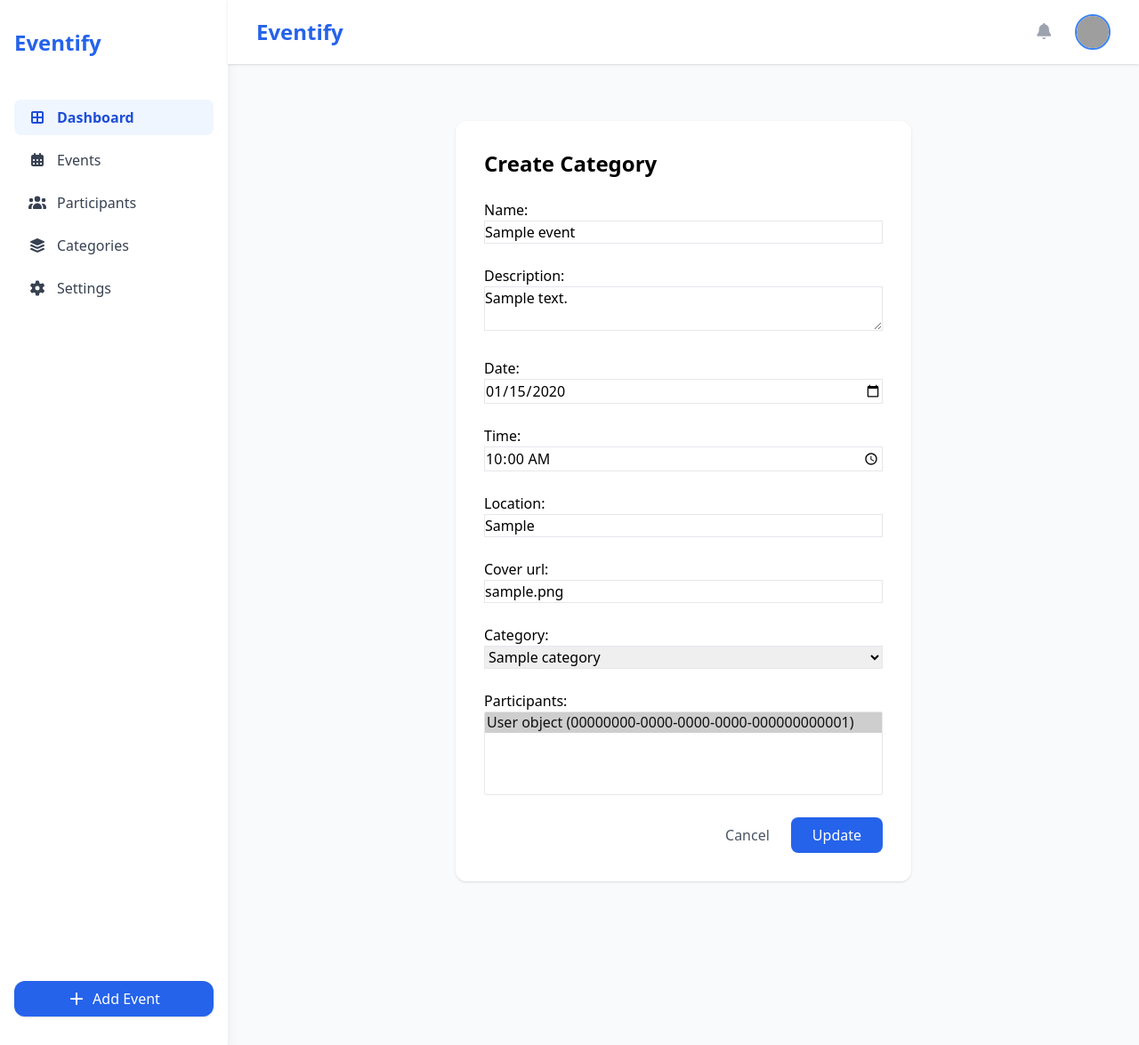
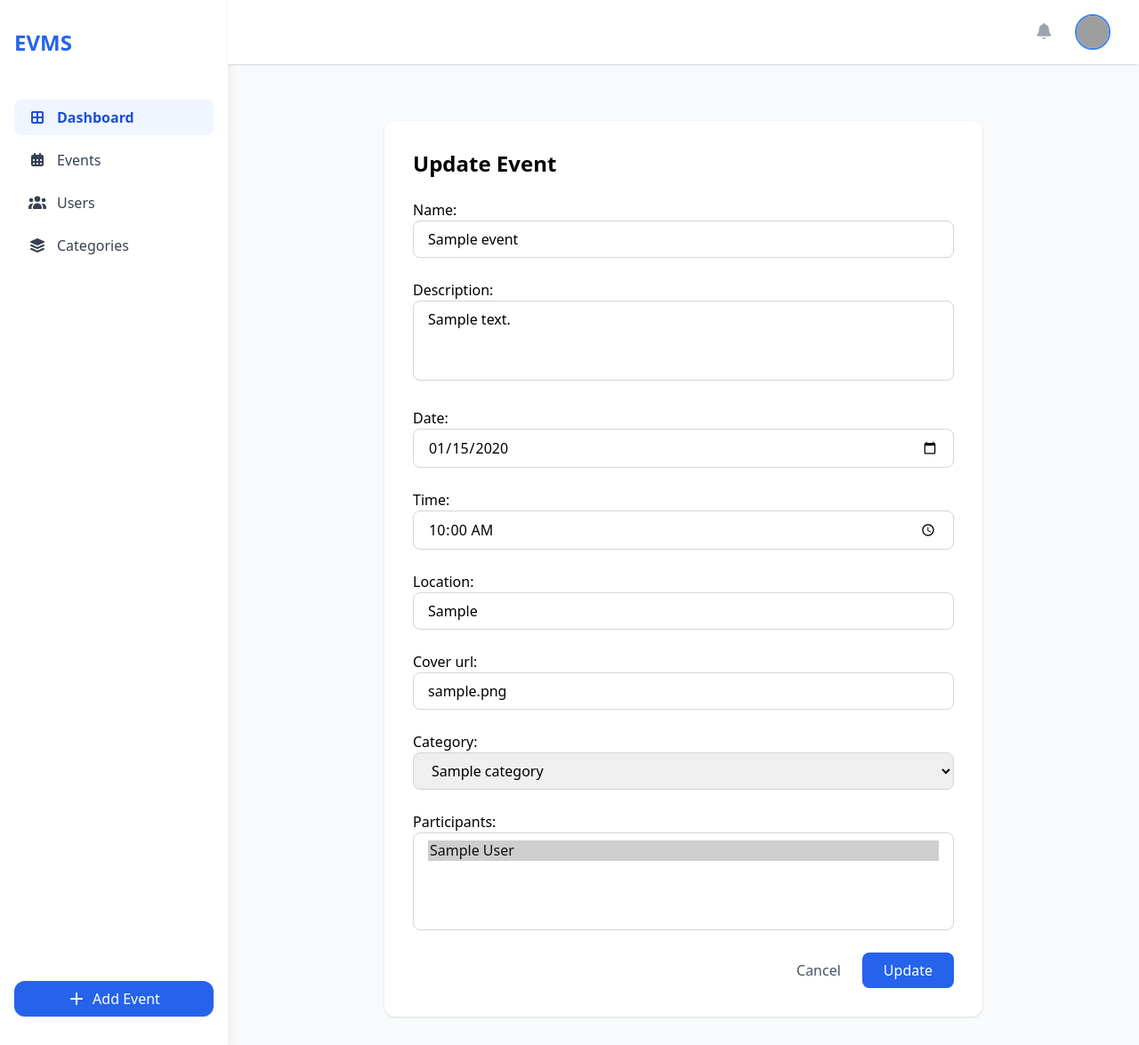
Before and after one commit to CodeMonkMI/phitro-event-managment-system, a Django app: page /events/00000000-0000-0000-0000-000000000001/update/ in a window 1280 px wide. Shown: the whole page at 89% size. Run offline with Django 5.2, Linux system fonts and the light colour scheme; tables that the repository leaves empty hold one stand-in row (values such as "Sample post"); some libraries are stand-ins or nearby versions; grey boxes are pictures that could not be loaded.

Commit message:
event crud completed

```diff
--- a/events/forms.py
+++ b/events/forms.py
@@ -4,7 +4,44 @@
 from users.models import User
 
 
-class EventsForm(forms.ModelForm):
+class StyledFormMixin:
+    """Mixing to apply style to form field"""
+
+    default_classes = "w-full border border-gray-300 rounded-lg px-4 py-2 focus:outline-none focus:border-blue-500"
+
+    def apply_styled_widgets(self):
+        for field_name, field in self.fields.items():  # type: ignore
+            if isinstance(field.widget, forms.TextInput):
+                field.widget.attrs.update(
+                    {
+                        "class": self.default_classes,
+                        "placeholder": f"Enter {field.label.lower()}",
+                    }
+                )
+            elif isinstance(field.widget, forms.Textarea):
+                field.widget.attrs.update(
+                    {
+                        "class": f"{self.default_classes} resize-none",
+                        "placeholder": f"Enter {field.label.lower()}",
+                        "rows": 3,
+                    }
+                )
+            elif isinstance(field.widget, forms.SelectDateWidget):
+                print("Inside Date")
+                field.widget.attrs.update(
+                    {
+                        "class": self.default_classes,
+                    }
+                )
+            elif isinstance(field.widget, forms.CheckboxSelectMultiple):
+                print("Inside checkbox")
+                field.widget.attrs.update({"class": "space-y-2"})
+            else:
+                print("Inside else")
+                field.widget.attrs.update({"class": self.default_classes})
+
+
+class EventsForm(StyledFormMixin, forms.ModelForm):
     category = forms.ModelChoiceField(
         queryset=Category.objects.all(),  # adjust as needed
         widget=forms.Select(attrs={"class": "w-full border ..."}),
@@ -27,17 +64,20 @@
             "participants",
         ]
         widgets = {
-            "name": forms.TextInput(attrs={"class": "w-full border ..."}),
-            "description": forms.Textarea(
-                attrs={"class": "w-full border ...", "rows": "2"}
-            ),
+            "description": forms.Textarea(attrs={"rows": "2"}),
             "date": forms.DateInput(
-                attrs={"type": "date", "class": "w-full border ..."}
+                attrs={
+                    "type": "date",
+                }
             ),
             "time": forms.TimeInput(
-                attrs={"type": "time", "class": "w-full border ..."}
+                attrs={
+                    "type": "time",
+                }
             ),
-            "location": forms.TextInput(attrs={"class": "w-full border ..."}),
-            "cover_url": forms.URLInput(attrs={"class": "w-full border ..."}),
-            # "category" and "participants" handled above, no need here
+            "cover_url": forms.URLInput(),
         }
+
+    def __init__(self, *arg, **kwarg):
+        super().__init__(*arg, **kwarg)
+        self.apply_styled_widgets()
--- a/users/templates/create_user.html
+++ b/events/templates/update_events.html
@@ -5,13 +5,13 @@
 {% endblock %}
 {% block content %}
   <div class="max-w-2xl mx-auto bg-white shadow rounded-xl p-8 mt-8">
-    <h1 class="text-2xl font-bold mb-6">Create Event</h1>
+    <h1 class="text-2xl font-bold mb-6">Update Event</h1>
     <form method="post" class="space-y-6">
       {% csrf_token %}
       {{ form }}
       <div class="flex justify-end">
         <a href="{% url 'events_index' %}" class="px-4 py-2 rounded-lg text-gray-600 hover:bg-gray-100 mr-2">Cancel</a>
-        <button type="submit" class="bg-blue-600 text-white px-6 py-2 rounded-lg hover:bg-blue-700">Create</button>
+        <button type="submit" class="bg-blue-600 text-white px-6 py-2 rounded-lg hover:bg-blue-700">Update</button>
       </div>
     </form>
   </div>
--- a/events/views.py
+++ b/events/views.py
@@ -2,13 +2,16 @@
 from django.http import HttpRequest
 from events.models import Events
 from events.forms import EventsForm
+import json
+from django.core.serializers.json import DjangoJSONEncoder
+
 
 # Create your views here.
 
 
 def index(request):
     events = Events.objects.filter().order_by("created_at")
-    context = {"events": events}
+    context = {"events": events, "events_json": {}}
     return render(request, "events.html", context)
 
 
@@ -21,7 +24,7 @@
             form.save()
             context["message"] = "events created successfully"
 
-        return render(request, "create_events.html", context)
+        return redirect("events_index")
 
     form = EventsForm()
     context = {"form": form}
@@ -33,9 +36,9 @@
         event = Events.objects.get(pk=id)
 
         context = {"event": event}
-        return render(request, "single.html", context)
+        return render(request, "single_event.html", context)
     except Events.DoesNotExist:
-        return render(request, "single.html")
+        return render(request, "single_event.html")
 
 
 def update(request, id):
@@ -53,7 +56,7 @@
                     "id": id,
                     "message": "events updated successfully",
                 }
-                return render(request, "update.html", context)
+                return redirect("events_index")
 
         form = EventsForm(instance=event)
         context = {
@@ -62,9 +65,9 @@
             "id": id,
             "event": event,
         }
-        return render(request, "update.html", context)
+        return render(request, "update_events.html", context)
     except Events.DoesNotExist:
-        return render(request, "update.html")
+        return render(request, "update_events.html")
 
 
 def delete(request, id):
@@ -74,6 +77,6 @@
         if request.method == "POST":
             event.delete()
 
-        return redirect("index")
+        return redirect("events_index")
     except Events.DoesNotExist:
-        return redirect("index")
+        return redirect("events_index")
--- a/templates/nav.html
+++ b/templates/nav.html
@@ -1,6 +1,6 @@
 <header class="flex items-center justify-between bg-white px-8 py-4 shadow">
   <div>
-    <span class="text-2xl font-bold text-blue-600">Eventify</span>
+    {% comment %} <span class="text-2xl font-bold text-blue-600">EVMS</span> {% endcomment %}
   </div>
   <div class="flex items-center gap-6">
     <button><i class="fas fa-bell text-gray-400 text-lg"></i></button>
--- a/templates/sidebar.html
+++ b/templates/sidebar.html
@@ -1,6 +1,6 @@
 <aside class="w-64 bg-white shadow-lg flex flex-col py-8 px-4">
   <div class="mb-12 flex items-center gap-2">
-    <span class="text-blue-600 text-2xl font-bold">Eventify</span>
+    <span class="text-blue-600 text-2xl font-bold">EVMS</span>
   </div>
   <nav class="flex-1">
     <ul class="flex flex-col gap-2 text-gray-700">
@@ -11,27 +11,21 @@
         </a>
       </li>
       <li>
-        <a href="#" class="flex items-center gap-3 px-4 py-2 rounded-lg hover:bg-blue-50">
+        <a href="{% url 'events_index' %}" class="flex items-center gap-3 px-4 py-2 rounded-lg hover:bg-blue-50">
           <i class="fas fa-calendar-alt"></i>
           Events
         </a>
       </li>
       <li>
-        <a href="#" class="flex items-center gap-3 px-4 py-2 rounded-lg hover:bg-blue-50">
+        <a href="{% url 'users_index' %}" class="flex items-center gap-3 px-4 py-2 rounded-lg hover:bg-blue-50">
           <i class="fas fa-users"></i>
-          Participants
+          Users
         </a>
       </li>
       <li>
-        <a href="#" class="flex items-center gap-3 px-4 py-2 rounded-lg hover:bg-blue-50">
+        <a href="{% url 'category_index' %}" class="flex items-center gap-3 px-4 py-2 rounded-lg hover:bg-blue-50">
           <i class="fas fa-layer-group"></i>
           Categories
-        </a>
-      </li>
-      <li>
-        <a href="#" class="flex items-center gap-3 px-4 py-2 rounded-lg hover:bg-blue-50">
-          <i class="fas fa-cog"></i>
-          Settings
         </a>
       </li>
     </ul>
--- a/users/models.py
+++ b/users/models.py
@@ -10,3 +10,6 @@
 
     created_at = models.DateTimeField(auto_now_add=True)
     updated_at = models.DateTimeField(auto_now=True)
+
+    def __str__(self) -> str:
+        return self.name
```
Also changed, not shown: events/templates/events.html (+8 -4 lines), events/templates/single_event.html (added, +54 -0 lines).
